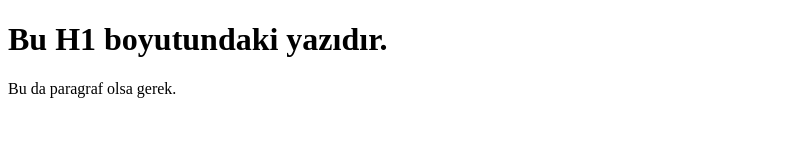
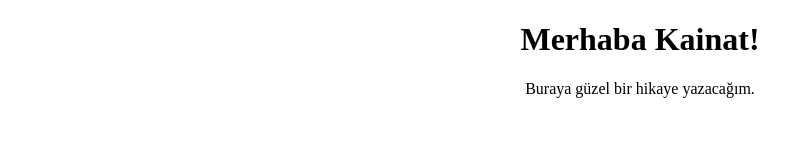
Before and after one commit to emirakbas/emirakbas.github.io, a plain HTML site: page index.html in a window 1280 px wide. Shown: the whole page, without its empty margins (0-812 px from the left). Drawn offline with Linux system fonts and the light colour scheme.

Commit message:
Update index.html

```diff
--- a/index.html
+++ b/index.html
@@ -4,11 +4,13 @@
             <title>Alem-i İslam'a selam olsun!</title> <!-- Bu sayfanın açıldığı pencerenin başlığıdır.-->
         </head>
         <meta charset="utf-8"> <!-- Bu sayfanın Türkçe karakterleri desteklemesini sağlar.--->
-        <body> <!-- Kullanıcılar siteye girdikten sonra bu başlığın altındaki içeriği görüntülerler.-->
+        <center>
+                <body> <!-- Kullanıcılar siteye girdikten sonra bu başlığın altındaki içeriği görüntülerler.-->
             <h1>
-                Bu H1 boyutundaki yazıdır.
+                Merhaba Kainat!
             </h1>
-            <p> Bu da paragraf olsa gerek.<p>
+            <p> Buraya güzel bir hikaye yazacağım.<p>
         </body>
+        </center>
 </html>
 <!-- F5 Tuşu tarayıcıda sayfayı test etmeye yarıyor.--->
```
